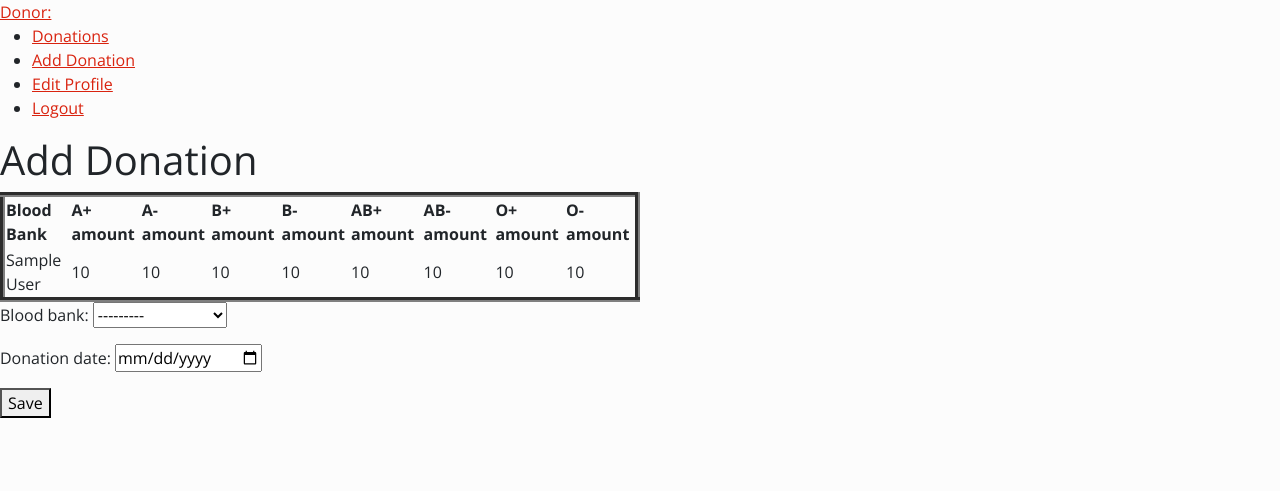
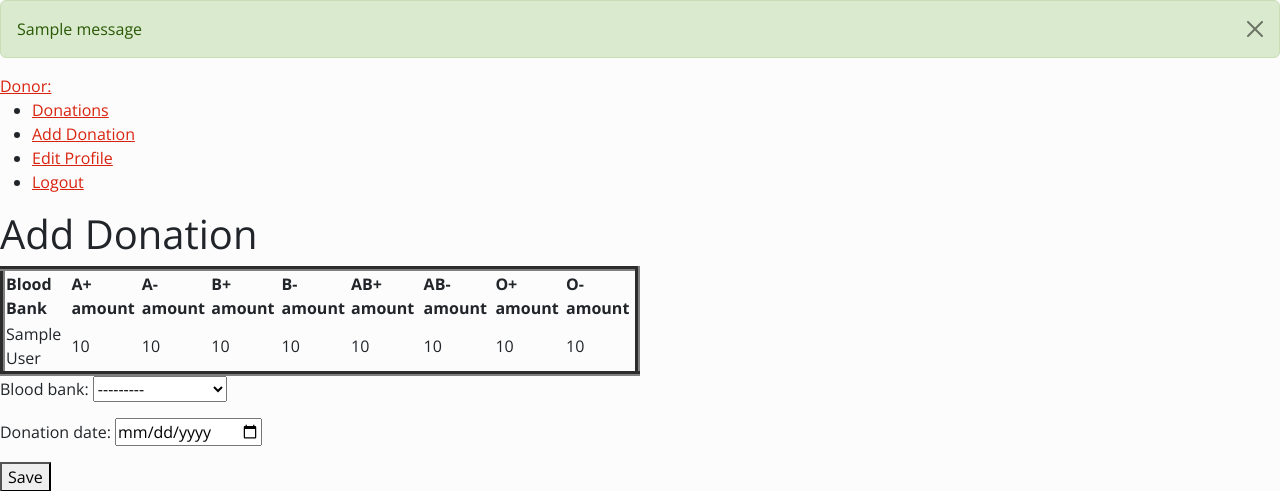
Before and after one commit to CodeLynch/BloodBankSystem, a Django app: page /donation/ in a window 1280 px wide. Shown: the top 491 px of the page. Run offline with Django 4.2, Linux system fonts and the light colour scheme; tables that the repository leaves empty hold one stand-in row (values such as "Sample post"); one stand-in notice (Sample message) is shown; some libraries are stand-ins or nearby versions.

Commit message:
Added a condtion for accepting donations and requests, added CSS to alerts

```diff
--- a/BloodBankSystem/accounts/templates/base.html
+++ b/BloodBankSystem/accounts/templates/base.html
@@ -9,7 +9,9 @@
 </head>
 <body>
     {% include 'messages.html' %}
-    {% block content %} {% endblock %}
+    {% block content %}
+    {% endblock %}
+
     <script src="https://cdn.jsdelivr.net/npm/bootstrap@5.2.2/dist/js/bootstrap.bundle.min.js" integrity="sha384-OERcA2EqjJCMA+/3y+gxIOqMEjwtxJY7qPCqsdltbNJuaOe923+mo//f6V8Qbsw3" crossorigin="anonymous"></script>
     <script>
         var message = document.getElementById("msg");
--- a/BloodBankSystem/accounts/templates/messages.html
+++ b/BloodBankSystem/accounts/templates/messages.html
@@ -1,7 +1,11 @@
 {% if messages %}
-  {% for message in messages %}
-  <div id="msg">
-      {{ message }}
-  </div>
-  {% endfor %}
+            {% for message in messages %}
+            <div class="container-fluid p-0">
+              <div class="alert {{ message.tags }}" role="alert" >
+                <button type="button" class="btn-close" data-bs-dismiss="alert">
+                </button>
+                {{ message }}
+              </div>
+            </div>
+            {% endfor %}
 {% endif %}
```
Also changed, not shown: BloodBankSystem/BloodBankSystem/settings.py (+8 -0 lines), BloodBankSystem/storage/views.py.
